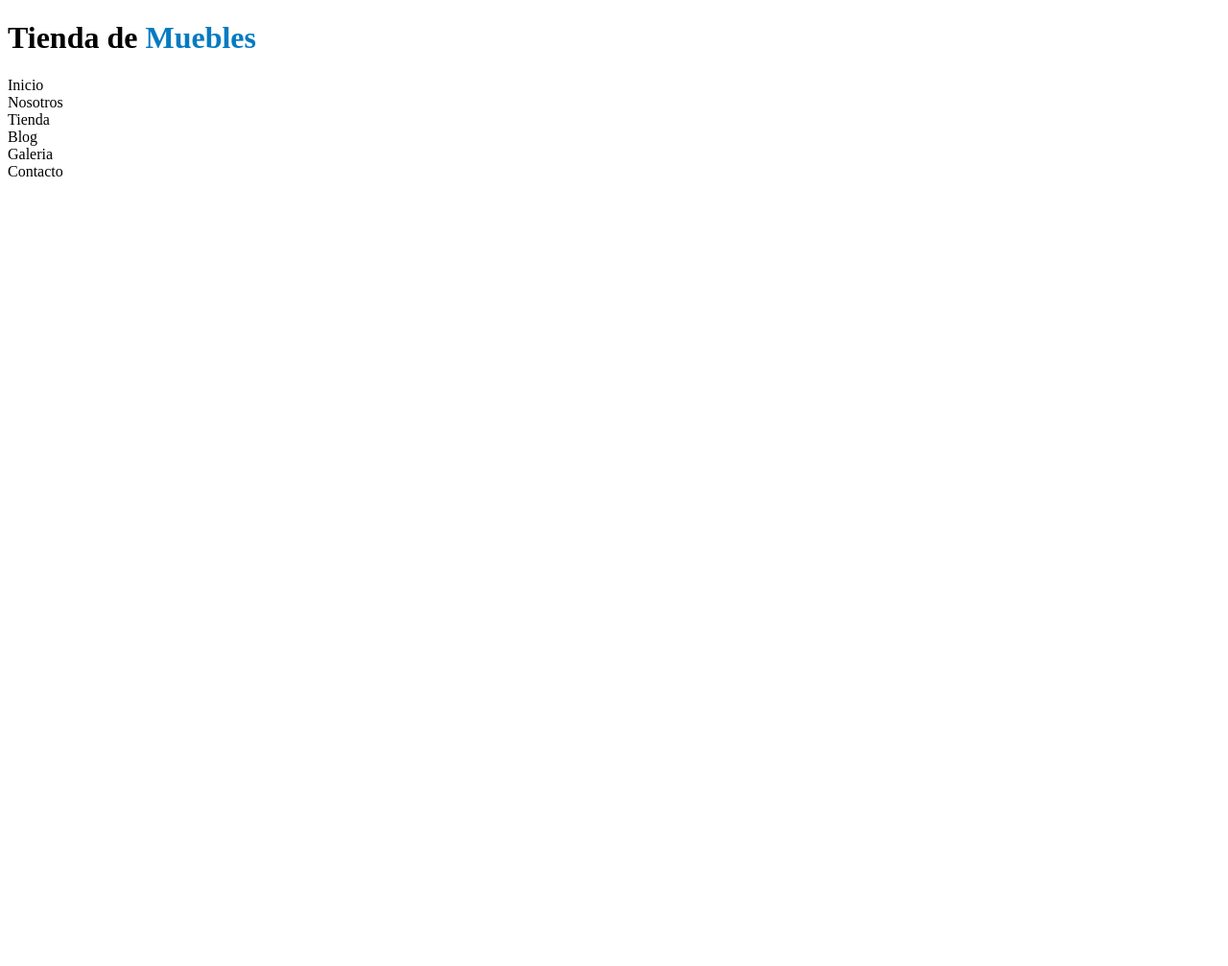
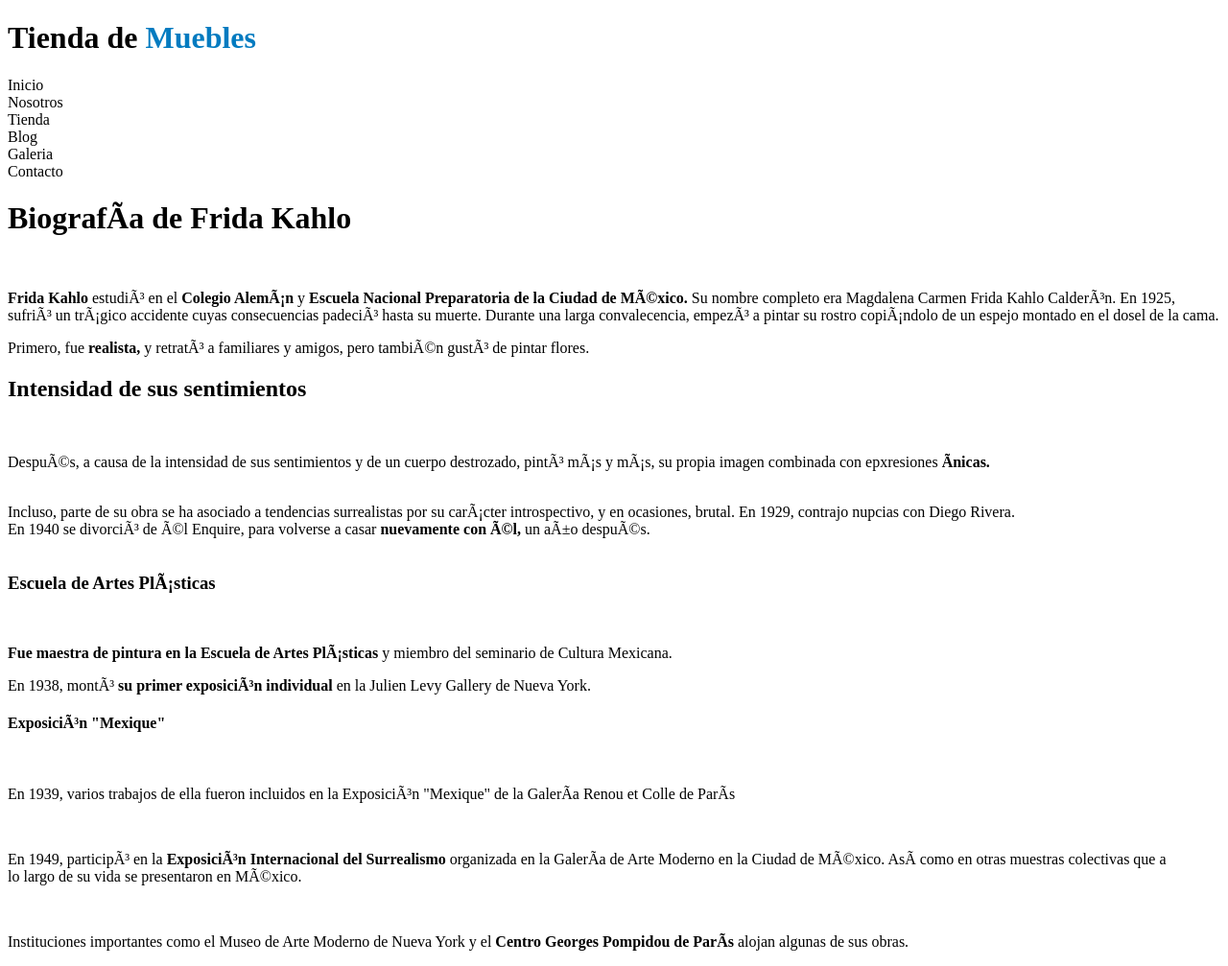
Before and after one commit to Dz2050/ArchivosAdjuntosProyectoFinalFrontendFundamentals, a plain HTML site: page ProyectoFinalFrontendFundamentals/Archivos Adjuntos Proyecto Final Frontend Fundamentals/index.html in a window 1280 px wide. Shown: the whole page at 96% size. Before the commit the page ends 800 px from the top, so only its background shows below. Drawn offline with Linux system fonts and the light colour scheme.

Commit message:
Actualizacion

```diff
--- a/ProyectoFinalFrontendFundamentals/Archivos Adjuntos Proyecto Final Frontend Fundamentals/index.html
+++ b/ProyectoFinalFrontendFundamentals/Archivos Adjuntos Proyecto Final Frontend Fundamentals/index.html
@@ -12,6 +12,23 @@
 
     <h1>Tienda de <span style= "color:#037BC0;">Muebles</span></h1>
     <nav>Inicio</nav><nav>Nosotros</nav><nav>Tienda</nav><nav>Blog</nav><nav>Galeria</nav><nav>Contacto</nav>
-    <div></div>
+
+
+    <h1>BiografÃ­a de Frida Kahlo</h1><br>
+<p></p><strong>Frida Kahlo</strong> estudiÃ³ en el <strong>Colegio AlemÃ¡n</strong> y <strong>Escuela Nacional Preparatoria de la Ciudad de MÃ©xico.</strong> Su nombre completo era Magdalena Carmen Frida Kahlo CalderÃ³n. En 1925, sufriÃ³ un trÃ¡gico accidente cuyas consecuencias padeciÃ³ hasta su muerte. Durante una larga convalecencia, empezÃ³ a pintar su rostro copiÃ¡ndolo de un espejo montado en el dosel de la cama.</p>
+
+<p>Primero, fue <strong>realista,</strong> y retratÃ³ a familiares y amigos, pero tambiÃ©n gustÃ³ de pintar flores.</p>
+<p><h2>Intensidad de sus sentimientos</h2></p><br>
+<p>DespuÃ©s, a causa de la intensidad de sus sentimientos y de un cuerpo destrozado, pintÃ³ mÃ¡s y mÃ¡s, su propia imagen combinada con epxresiones <strong>Ã­nicas.</strong></p><br>
+<div>Incluso, parte de su obra se ha asociado a tendencias surrealistas por su carÃ¡cter introspectivo, y en ocasiones, brutal. En 1929, contrajo nupcias con Diego Rivera.</div>
+    <div>En 1940 se divorciÃ³ de Ã©l Enquire, para volverse a casar <strong>nuevamente con Ã©l,</strong> un aÃ±o despuÃ©s.</div><br>
+<p><h3>Escuela de Artes PlÃ¡sticas</h3></p><br>
+<p><strong>Fue maestra de pintura en la Escuela de Artes PlÃ¡sticas</strong> y miembro del seminario de Cultura Mexicana.</p><div>
+</div><p>En 1938, montÃ³ <strong>su primer exposiciÃ³n individual</strong> en la Julien Levy Gallery de Nueva York.</p>
+<p><h4>ExposiciÃ³n "Mexique"</h4></p><br>
+<p>En 1939, varios trabajos de ella fueron incluidos en la ExposiciÃ³n "Mexique" de la GalerÃ­a Renou et Colle de ParÃ­s</p><br>
+         <p></p>En 1949, participÃ³ en la <strong>ExposiciÃ³n Internacional del Surrealismo</strong> organizada en la GalerÃ­a de Arte Moderno en la Ciudad de MÃ©xico. AsÃ­ como en otras muestras colectivas que a<br> lo largo de su vida se presentaron en MÃ©xico.</p><br>
+         <p>Instituciones importantes como el Museo de Arte Moderno de Nueva York y el <strong>Centro Georges Pompidou de ParÃ­s</strong> alojan algunas de sus obras.</p>
+
 </body>
 </html>
```
